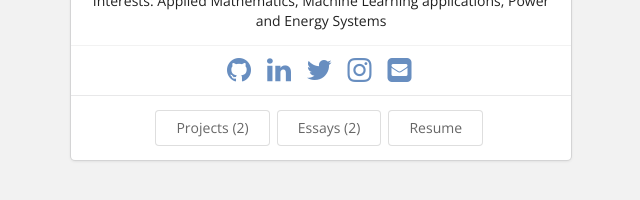
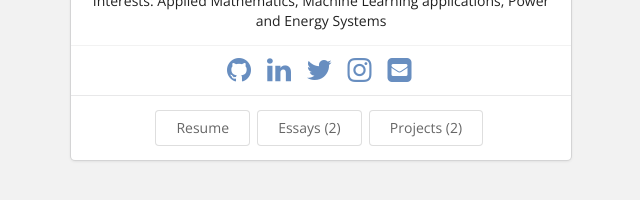
Before and after one commit to sambeetportfolio/sambeet_portfolio, a Jekyll site: the page built from index.html, in a window 1280 px wide. Shown: the part 438-638 px from the top of the page, without its empty margins (319-959 px from the left). Built offline with Jekyll 4.4.1, drawn with Linux system fonts in a browser that asks for light colours.

Commit message:
refactoring button placement

```diff
--- a/_includes/theme-home-builtin-0.html
+++ b/_includes/theme-home-builtin-0.html
@@ -38,14 +38,14 @@
                 {% include home-network-links.html %}
             </div>
             <div class="center aligned content">
-                <a href="http://www.sambeetmishra.com">
-                    <button class="ui basic button">Projects ({{ num_projects }})</button>
+                <a href="{{ site.baseurl}}/bio/CV_Sambeet_Mishra.pdf">
+                    <button class="ui basic button">{{ site.bio-page-label }}</button>
                 </a>
                 <a href="https://medium.com/@sambeets">
                     <button class="ui basic button">Essays ({{ num_essays }})</button>
                 </a>
-                <a href="{{ site.baseurl}}/bio/CV_Sambeet_Mishra.pdf">
-                    <button class="ui basic button">{{ site.bio-page-label }}</button>
+                <a href="http://www.sambeetmishra.com">
+                    <button class="ui basic button">Projects ({{ num_projects }})</button>
                 </a>
             </div>
         </div>
```
